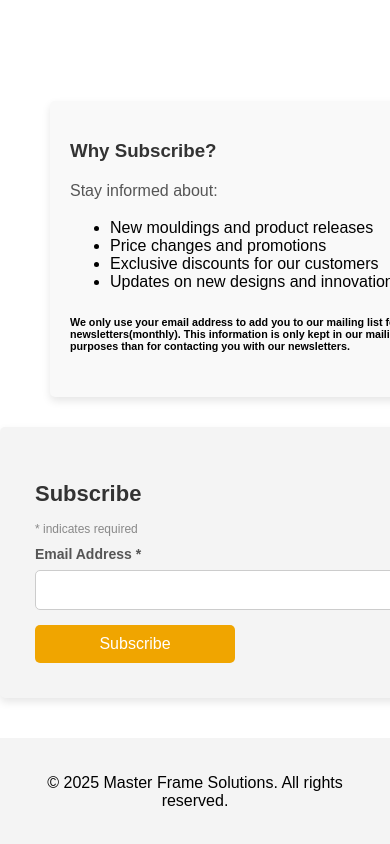
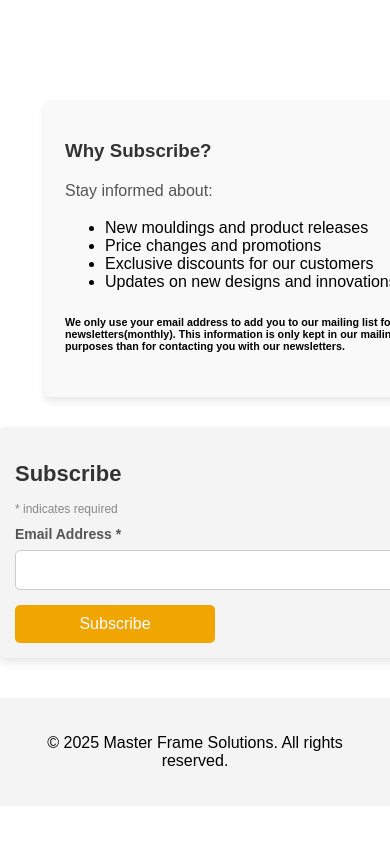
Before and after one commit to SpasikjM/MF-Solutions, a plain HTML site: page contact.html in a window 390 px wide. Shown: the part 939-1783 px from the top of the page. After the commit the page ends 1745 px from the top, so only its background shows below. Drawn offline with Linux system fonts and the light colour scheme; a script that the page names is missing.

Commit message:
Favicon added

```diff
--- a/contact.html
+++ b/contact.html
@@ -4,7 +4,7 @@
     <meta charset="UTF-8" />
     <meta name="viewport" content="width=device-width, initial-scale=1.0" />
     <title>Master Frame Solutions - Contact Us</title>
-    <link rel="icon" type="image/x-icon" href="/assets/img/favicon.ico" />
+    <link rel="icon" type="image/x-icon" href="/favicon.png" />
     <link
       rel="icon"
       type="image/x-icon"
@@ -399,7 +399,7 @@
       }
 
       @media (max-width: 768px) {
-        form {
+        #mc_embed_signup {
           padding: 15px;
         }
       }
```
Also changed, not shown: about.html (+1 -1 lines), catalog.html (+1 -1 lines), index.html (+1 -1 lines), services.html (+1 -1 lines), favicon.png (added), 1 other file.
